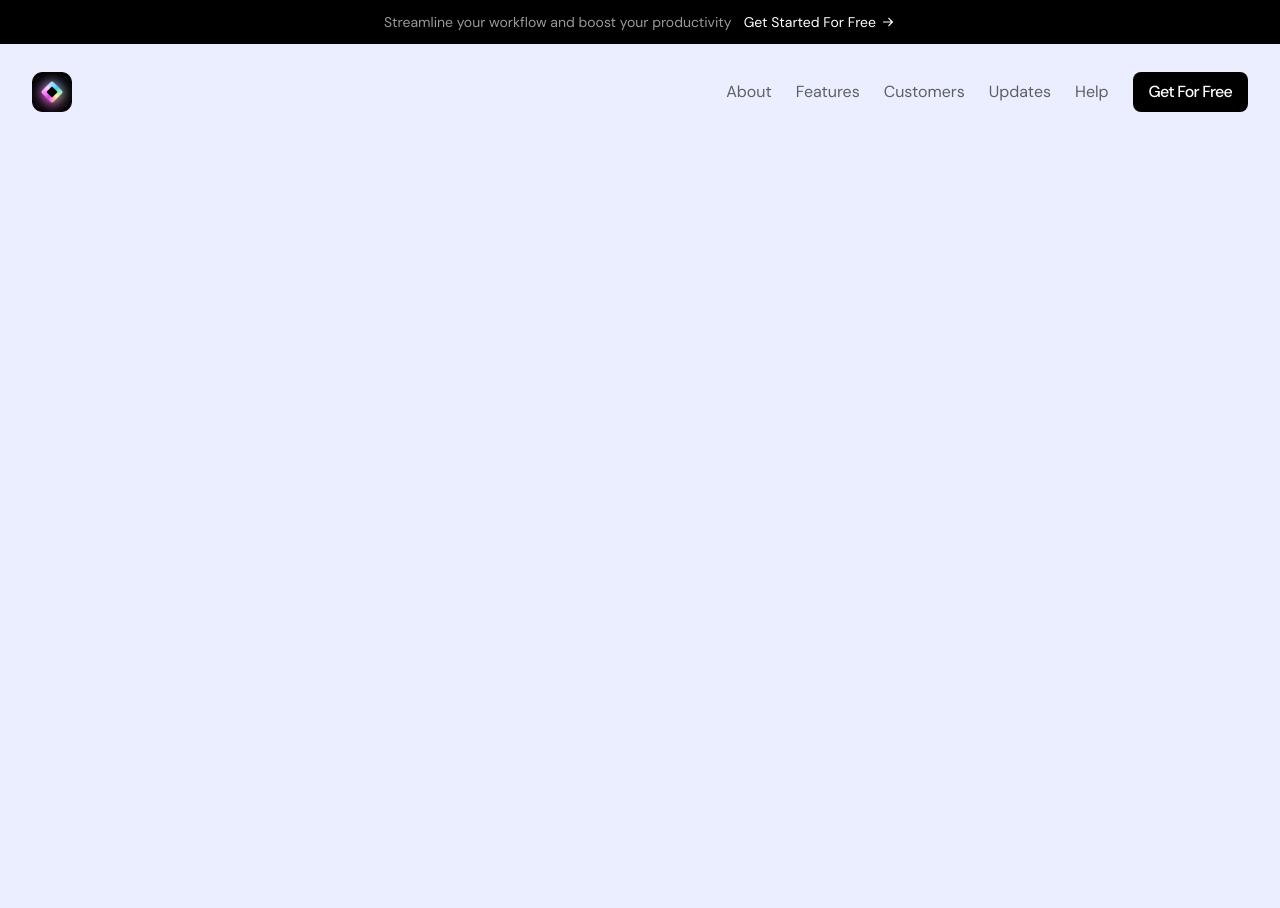
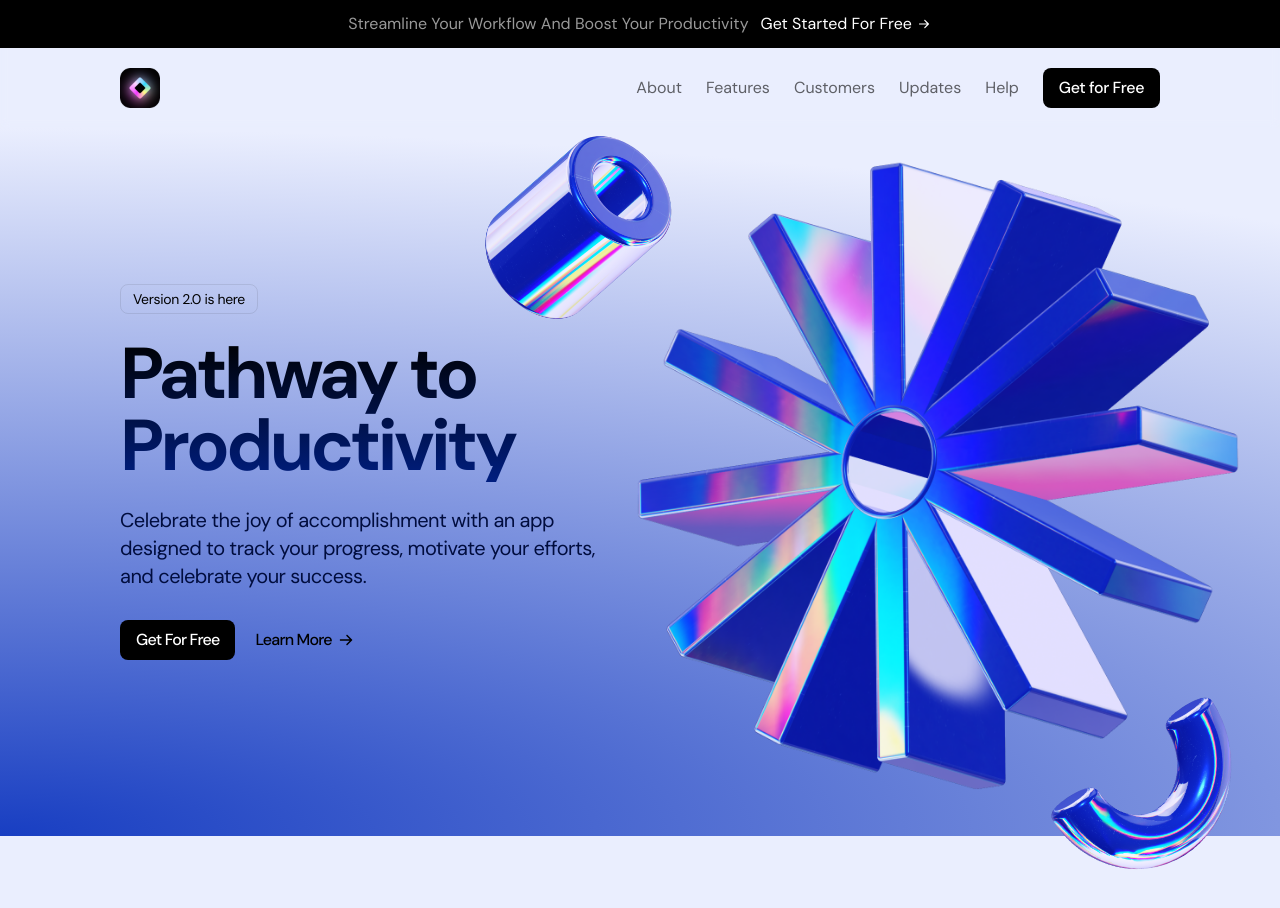
Before and after one commit to KwanJunEr/lightsOn_SAAS_Landing_Page, a Next.js app: page / in a window 1280 px wide. Shown: the top 908 px of the page. Before the commit the page ends 800 px from the top, so only its background shows below. Built offline with nearby package versions, Linux system fonts and the light colour scheme.

Commit message:
completed Header, Hero and global.css

```diff
--- a/app/globals.css
+++ b/app/globals.css
@@ -1,3 +1,18 @@
 @tailwind base;
 @tailwind components;
 @tailwind utilities;
+
+
+/*es, the padding and rounded corners will still be applied to .btn-primary because it inherits the styles from the base .btn class.*/
+@layer components {
+  .btn {
+    @apply bg-black text-white px-4 py-2 rounded-lg font-medium inline-flex items-center justify-center tracking-tighter;
+  }
+
+  .btn-primary{
+    @apply bg-black text-white;
+  }
+  .btn-text{
+    @apply text-black bg-transparent;
+  }
+}
--- a/app/page.tsx
+++ b/app/page.tsx
@@ -1,10 +1,12 @@
-import Header from "../sections/Header"
+import Hero from "@/sections/Hero";
+import { Header } from "@/sections/Header";
 
 
 export default function Home() {
   return (
    <>
     <Header/>
+    <Hero/>
    </>
   );
 }
--- a/sections/Header.tsx
+++ b/sections/Header.tsx
@@ -3,29 +3,29 @@
 import ArrowRight from "@/public/assets/arrow-right.svg";
 import Logo from "@/public/assets/logosaas.png";
 import MenuIcon from "@/public/assets/menu.svg";
-const Header = () => {
+
+export const Header = () => {
   return (
-    <header className="sticky top-0">
-      <div className="flex justify-center items-center py-3 bg-black text-white text-sm gap-3">
-        <p className="text-white/60 hidden md:block ">Streamline your workflow and boost your productivity</p>
+    <header className="sticky top-0 backdrop-blur-sm z-20">
+      <div className="flex justify-center gap-3 items-center py-3 bg-black text-white">
+        <p className="text-white/60 hidden md:block ">Streamline Your Workflow And Boost Your Productivity</p>
         <div className="inline-flex gap-1 items-center">
           <p>Get Started For Free</p>
-          <ArrowRight className="h-4 w-4 inline-flex justify-center items-center text-white" />
+          <ArrowRight className="h-4 w-4 inline-flex justify-center items-center " />
         </div>
       </div>
-
       <div className="py-5">
-        <div className="px-8 py-2 w-full mr-auto ml-auto ">
+        <div className="container">
           <div className="flex items-center justify-between">
             <Image src={Logo} alt="SAAS Logo" height={40} width={40} />
             <MenuIcon className="h-5 w-5 md:hidden" />
             <nav className="hidden md:flex gap-6 text-black/60 items-center">
-              <a href ="#">About</a>
-              <a href ="#">Features</a>
-              <a href ="#">Customers</a>
-              <a href ="#">Updates</a>
-              <a href ="#">Help</a>
-              <button className="bg-black text-white px-4 py-2 rounded-lg font-medium inline-flex align-items justify-center tracking-tighter">Get For Free</button>
+              <a href = "#">About</a>
+              <a href = "#">Features</a>
+              <a href = "#">Customers</a>
+              <a href = "#">Updates</a>
+              <a href = "#">Help</a>
+              <button className="bg-black text-white px-4 py-2 rounded-lg font-medium inline-flex items-center justify-center tracking-tight">Get for Free</button>
             </nav>
           </div>
         </div>
@@ -33,5 +33,3 @@
     </header>
   );
 };
-
-export default Header;
--- a/sections/Hero.tsx
+++ b/sections/Hero.tsx
@@ -1,11 +1,46 @@
-import React from 'react'
-
+import React from "react";
+import ArrowIcon from "@/public/assets/arrow-right.svg";
+import cogImage from "@/public/assets/cog.png";
+import cylinderImage from "@/public/assets/cylinder.png";
+import noodleImage from "@/public/assets/noodle.png";
+import Image from "next/image";
 const Hero = () => {
   return (
-    <div>
+    <section className="pt-8 pb-20 md:pt-5 md:pb-10 bg-[radial-gradient(ellipse_200%_100%_at_bottom_left,#183EC2,#EAEEFE_100%)] overflow-x-clip">
+      <div className="container">
+        <div className="md:flex items-center">
+          <div className="md:w-[478px]">
+            <div className="text-sm inline-flex border border-[#222]/10 px-3 py-1 rounded-lg tracking-tight">
+              Version 2.0 is here
+            </div>
+            <h1 className="text-5xl md:text-7xl font-bold tracking-tighter bg-gradient-to-b from-black to-[#001E80] text-transparent bg-clip-text mt-6">
+              Pathway to Productivity
+            </h1>
+            <p className="text-xl text-[#010D3E] tracking-tight mt-6">
+              Celebrate the joy of accomplishment with an app designed to track
+              your progress, motivate your efforts, and celebrate your success.
+            </p>
+            <div className="flex gap-1 items-center mt-[30px]">
+              <button className="btn btn-primary">Get For Free</button>
+              <button className="btn btn-text gap-1">
+                <span>Learn More</span>
+                <ArrowIcon className="h-5 w-5" />
+              </button>
+            </div>
+          </div>
 
-    </div>
-  )
-}
+          {/*Image */}
+          <div className="mt-20 md:mt-0 md:h-[648px] md:flex-1 relative">
+            <Image src={cogImage} alt="Cog Image" className="md:absolute md:h-full md:w-auto md:max-w-none md:-left-6 lg:left-0"/>
+            <Image src = {cylinderImage} width={220} height={220} alt="Cylinder Image"
+            className="hidden md:block -top-8 -left-32 md:absolute"
+            />
+            <Image src ={noodleImage} width={220} alt="Noodle Image" className="hidden lg:block absolute top-[524px] left-[448px] rotate-[30deg]"  />
+          </div>
+        </div>
+      </div>
+    </section>
+  );
+};
 
-export default Hero
+export default Hero;
```
